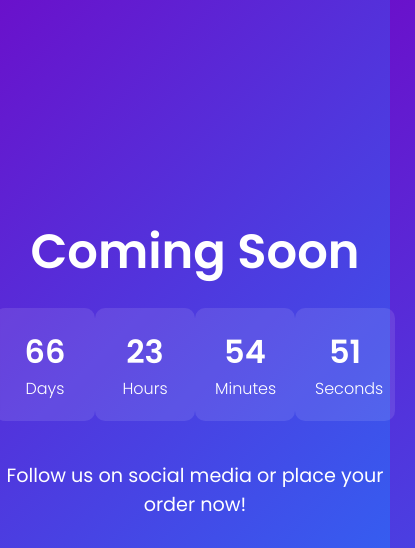
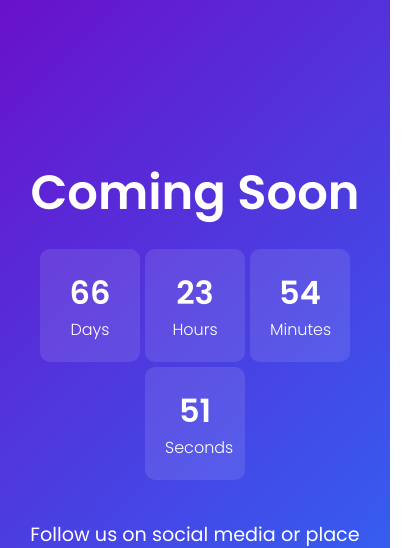
Before and after one commit to YoussifElhelaly/special-offers, a plain HTML site: page index.html in a window 390 px wide. Shown: the top 548 px of the page, 415 px wide, since content can reach past the window. Drawn offline with Linux system fonts and the light colour scheme.

Commit message:
update responsive

```diff
--- a/style.css
+++ b/style.css
@@ -32,8 +32,12 @@ p {
 
 .countdown {
     display: flex;
-    justify-content: space-between;
+    width: fit-content;
+    margin: auto;
+    flex-wrap: wrap;
+    justify-content: center;
     margin-bottom: 40px;
+    gap: 5px;
 }
 
 .time {
```
